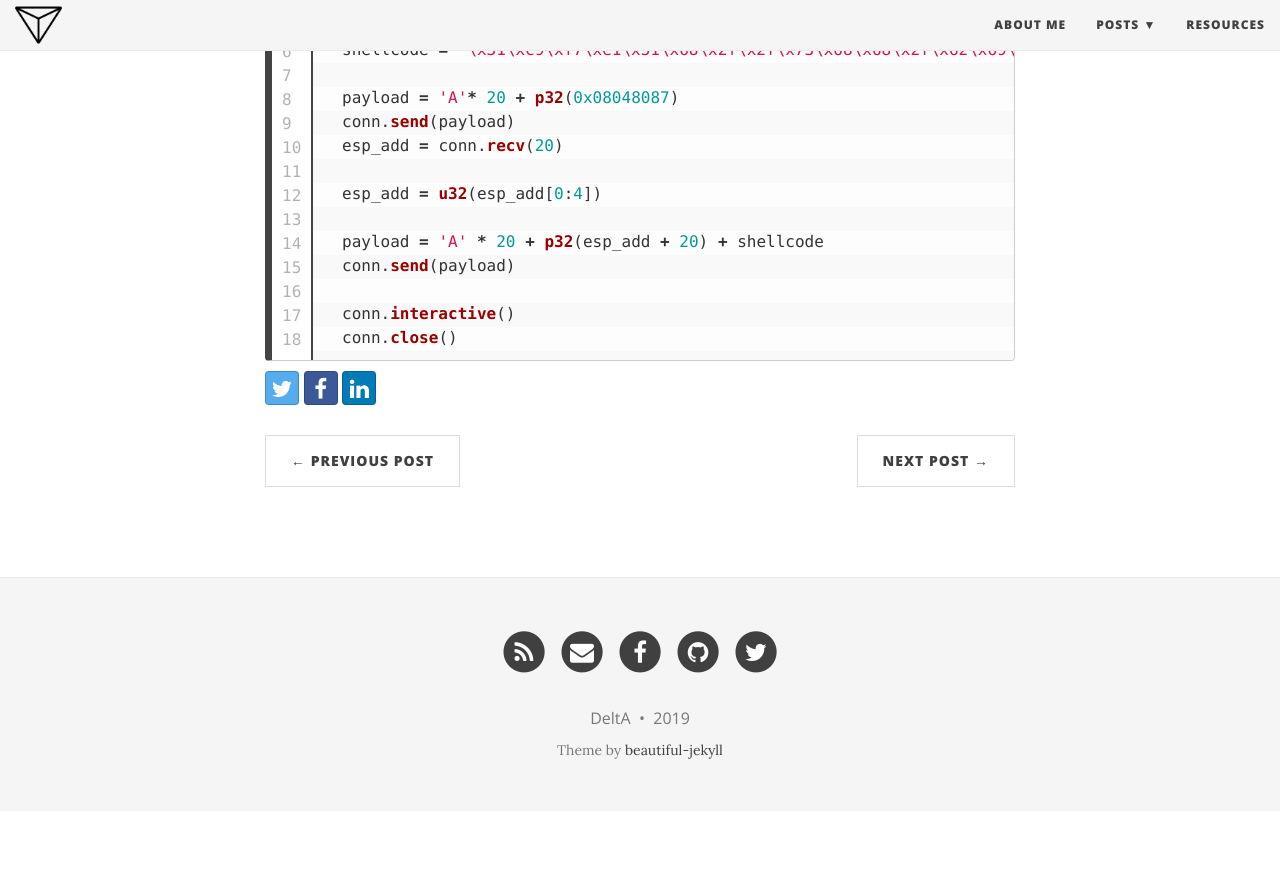
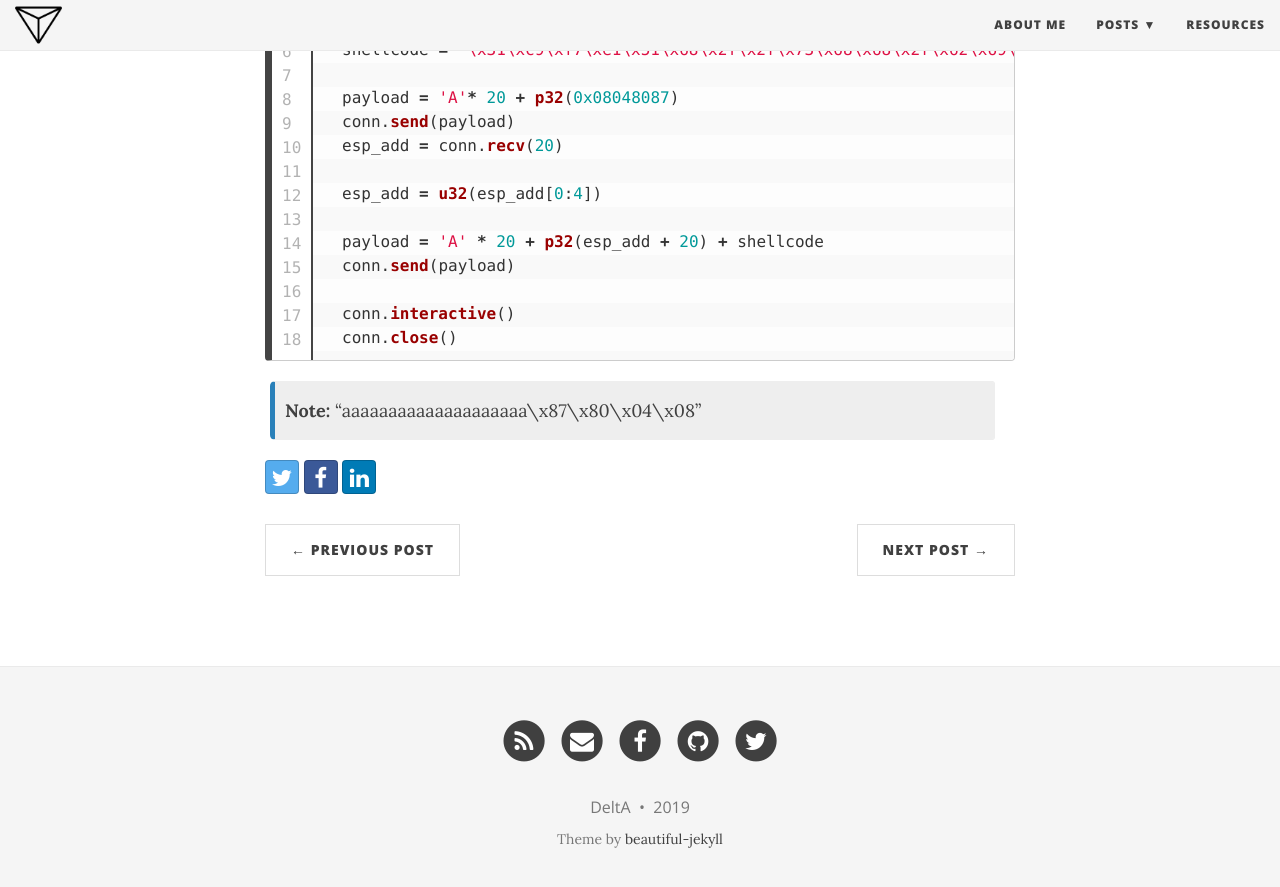
Before and after one commit to Delt-A/delt-a.github.io, a Jekyll site: the page built from _posts/2019-04-08-pwnable-tw-start.md, in a window 1280 px wide and 900 px high, scrolled down 1381 px. Shown: the top 887 px of the window. Built offline with Jekyll 4.4.1, drawn with Linux system fonts in a browser that asks for light colours; nearby versions of some CDN libraries; before the commit the page ends 2192 px from its top, so only the background shows below that.

Commit message:
Update 2019-04-08-pwnable-tw-start.md

```diff
--- a/_posts/2019-04-08-pwnable-tw-start.md
+++ b/_posts/2019-04-08-pwnable-tw-start.md
@@ -41,3 +41,6 @@ from pwn import *
   conn.interactive()
   conn.close()
 {% endhighlight %}
+
+{: .box-note}
+**Note:** "aaaaaaaaaaaaaaaaaaaa\x87\x80\x04\x08"
```
